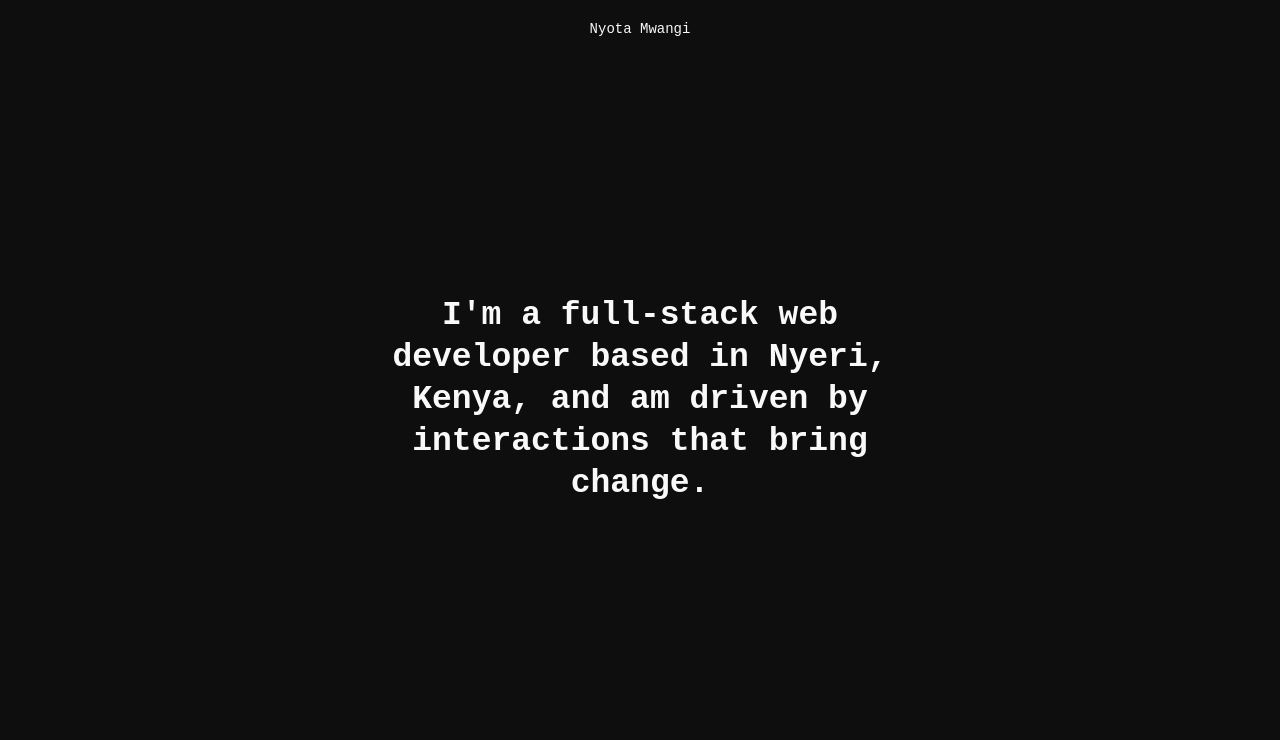
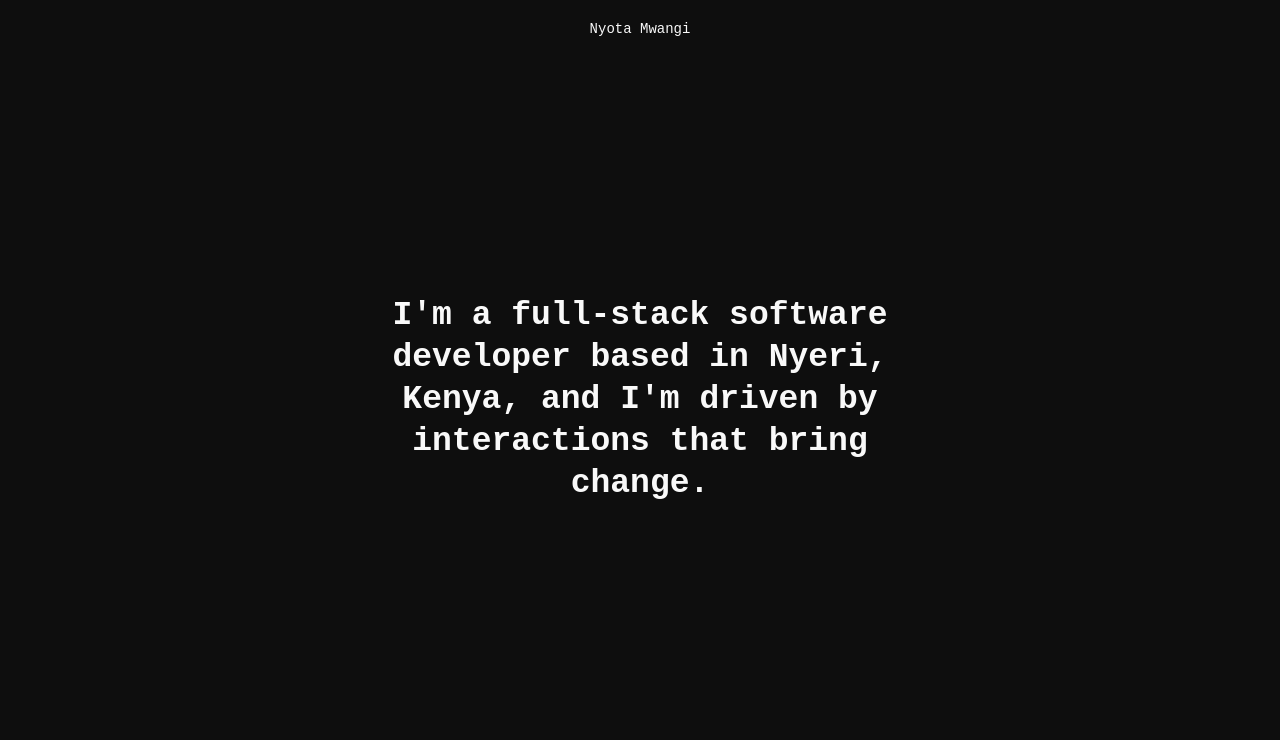
Before and after one commit to trucktar/truckfolio, a plain HTML site: page index.html in a window 1280 px wide. Shown: the top 740 px of the page. Drawn offline with Linux system fonts and the light colour scheme.

Commit message:
Update index.html

```diff
--- a/index.html
+++ b/index.html
@@ -16,7 +16,7 @@
   </header>
   <main class="masthead">
     <div class="masthead-contents">
-      <h1>I'm a full-stack web developer based in Nyeri, Kenya, and am driven by interactions that bring change.</h1>
+      <h1>I'm a full-stack software developer based in Nyeri, Kenya, and I'm driven by interactions that bring change.</h1>
     </div>
   </main>
   <footer class="site-footer">
```
